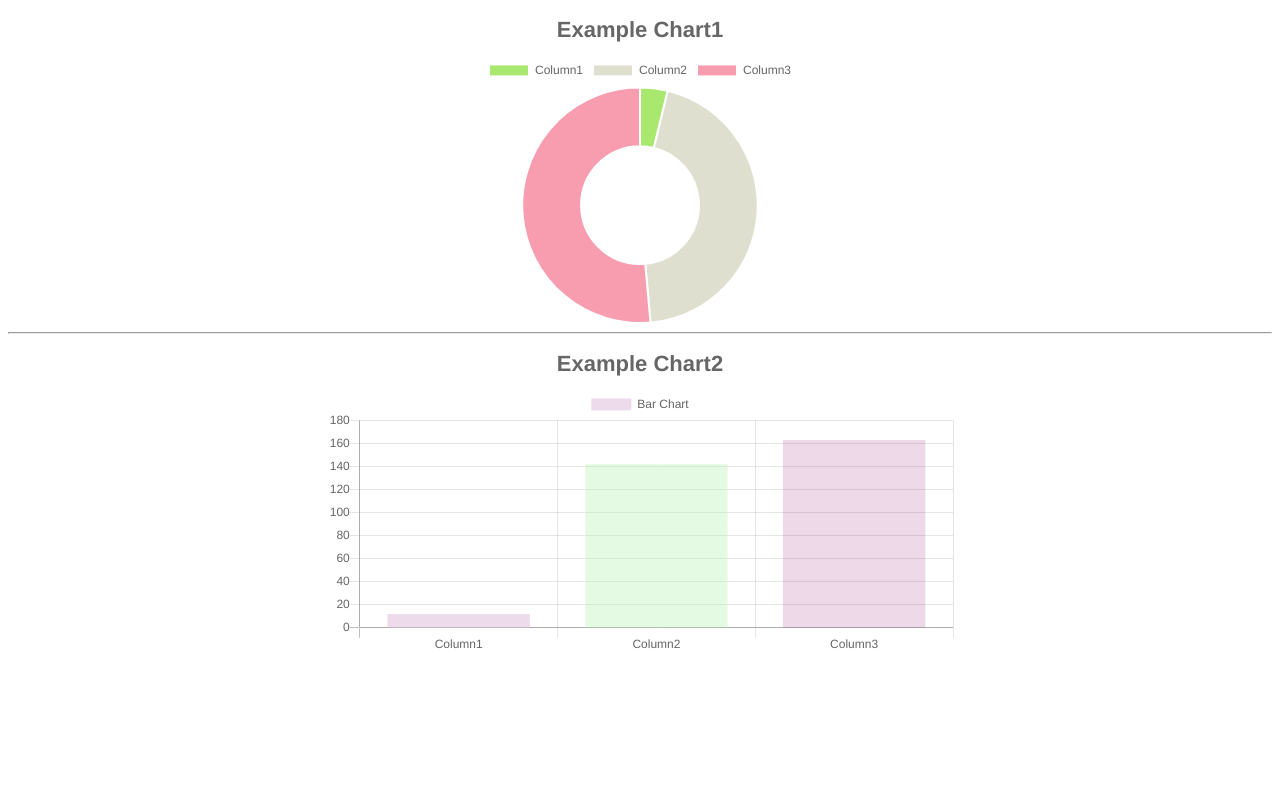
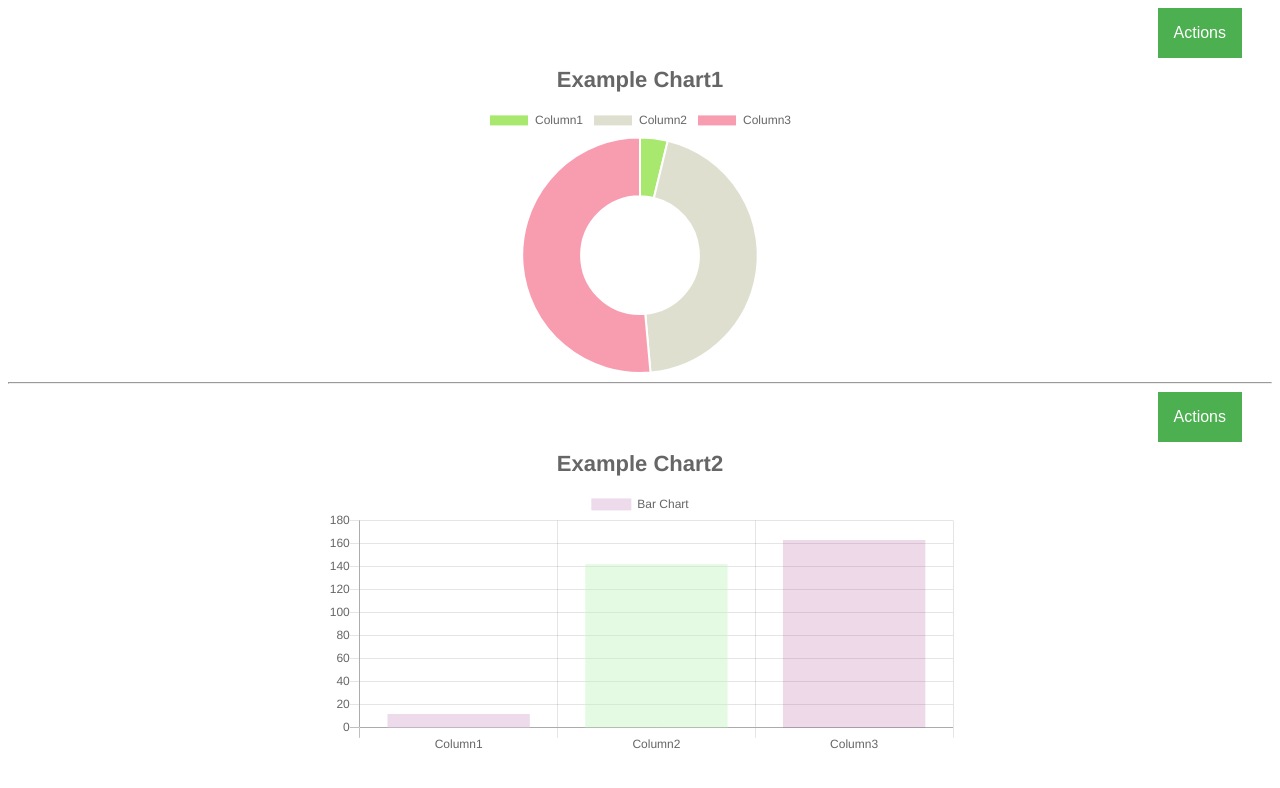
Before and after one commit to DelanoDuarte/chartjs-angular5, an Angular app: page / in a window 1280 px wide. Shown: the top 788 px of the page. Built offline with nearby package versions, Linux system fonts and the light colour scheme.

Commit message:
fix to no more need the input chartId

```diff
--- a/src/app/app.component.html
+++ b/src/app/app.component.html
@@ -1,7 +1,6 @@
 <!-- Every chart needs to have a unique id -->
 <div align='center'>
     <chartjs-component
-                    [chartId]="'chart1'"
                     [chartTitle]="'Example Chart1'"
                     [chartType]="'doughnut'"
                     [chartData]='data'
@@ -13,9 +12,8 @@
 
 <div align='center'>
     <chartjs-component
-                    [chartId]="'chart2'"
                     [chartTitle]="'Example Chart2'"
-                    [barChartTitle]="'Bar Chart'"
+                    [dataSetLabel]="'Bar Chart'"
                     [chartType]="'bar'"
                     [chartData]='data'
                     [chartLabels]='labels'>
--- a/src/app/chart/chart.component.css
+++ b/src/app/chart/chart.component.css
@@ -2,3 +2,55 @@
     width: 50%;
     height: 50%;
 }
+
+
+/* Style The Dropdown Button */
+.dropbtn {
+    background-color: #4CAF50;
+    color: white;
+    padding: 16px;
+    font-size: 16px;
+    border: none;
+    cursor: pointer;
+}
+
+/* The container <div> - needed to position the dropdown content */
+.dropdown {
+    position: relative;
+    display: inline-block;
+}
+
+/* Dropdown Content (Hidden by Default) */
+.dropdown-content {
+    display: none;
+    position: absolute;
+    background-color: #f9f9f9;
+    min-width: 160px;
+    box-shadow: 0px 8px 16px 0px rgba(0,0,0,0.2);
+    z-index: 1;
+}
+
+/* Links inside the dropdown */
+.dropdown-content a {
+    color: black;
+    /* padding: 2px; */
+    text-decoration: none;
+    display: block;
+}
+
+/* Change color of dropdown links on hover */
+.dropdown-content a:hover {background-color: #f1f1f1}
+
+/* Show the dropdown menu on hover */
+.dropdown:hover .dropdown-content {
+    display: block;
+}
+
+/* Change the background color of the dropdown button when the dropdown content is shown */
+.dropdown:hover .dropbtn {
+    background-color: #3e8e41;
+}
+
+.button-position{
+    padding-right: 30px;
+}
--- a/src/app/chart/chart.component.html
+++ b/src/app/chart/chart.component.html
@@ -1,3 +1,16 @@
-<div class="chart">
-  <canvas [attr.id]="chartId"></canvas>
+<div>
+  <div class="button-position" align='right'>
+    <div class="dropdown">
+      <button class="dropbtn">Actions</button>
+      <div class="dropdown-content">
+        <a href="#">Link 1</a>
+        <a href="#">Link 2</a>
+        <a href="#">Link 3</a>
+      </div>
+    </div>
+  </div>
+
+  <div class="chart">
+    <canvas #chart></canvas>
+  </div>
 </div>
--- a/src/app/chart/chart.component.ts
+++ b/src/app/chart/chart.component.ts
@@ -1,5 +1,4 @@
-import { Component, OnInit, Input, Output, EventEmitter, AfterViewInit, ElementRef } from '@angular/core';
-
+import { Component, OnInit, Input, Output, EventEmitter, AfterViewInit, ElementRef, ViewChild } from '@angular/core';
 import { Chart } from 'chart.js';
 
 @Component({
@@ -9,6 +8,8 @@ import { Chart } from 'chart.js';
 })
 export class ChartComponent implements OnInit, AfterViewInit {
 
+  @ViewChild('chart')
+  chartRef: ElementRef;
 
   @Input()
   chartId: string;
@@ -17,7 +18,7 @@ export class ChartComponent implements OnInit, AfterViewInit {
   chartTitle: string;
 
   @Input()
-  barChartTitle: string;
+  dataSetLabel: string;
 
   @Input()
   chartType: string;
@@ -47,18 +48,16 @@ export class ChartComponent implements OnInit, AfterViewInit {
   }
 
   generateChart() {
-
     this.validateChart();
 
-    const charCtx = <HTMLCanvasElement>document.getElementById(this.chartId);
-
+    const charCtx = this.chartRef.nativeElement.getContext('2d');
     this.chart = new Chart(charCtx, {
       animating: true,
       type: this.chartType,
       data: {
         labels: this.chartLabels,
         datasets: [{
-          label: this.barChartTitle === undefined ? '' : this.barChartTitle,
+          label: this.dataSetLabel === undefined ? '' : this.dataSetLabel,
           data: this.chartData,
           backgroundColor: this.generateRandomColors()
           ,
@@ -90,8 +89,8 @@ export class ChartComponent implements OnInit, AfterViewInit {
         },
 
         onClick: (event) => {
+          console.log(event)
           this.onClick.emit(event.target)
-          console.log(event)
         }
 
       }
@@ -107,9 +106,6 @@ export class ChartComponent implements OnInit, AfterViewInit {
 
     if (!this.chartTitle)
       console.warn('Your chart does not have a title, use chartTitle input to insert one')
-
-    if (!this.chartId)
-      throw Error('Your chart does not have a chartId property, please insert the chartId to identify the canvas')
 
     if (this.chartData.length <= 0)
       throw Error('Your chart does not have the chatDate property, please insert the chartData to load the chart')
```
